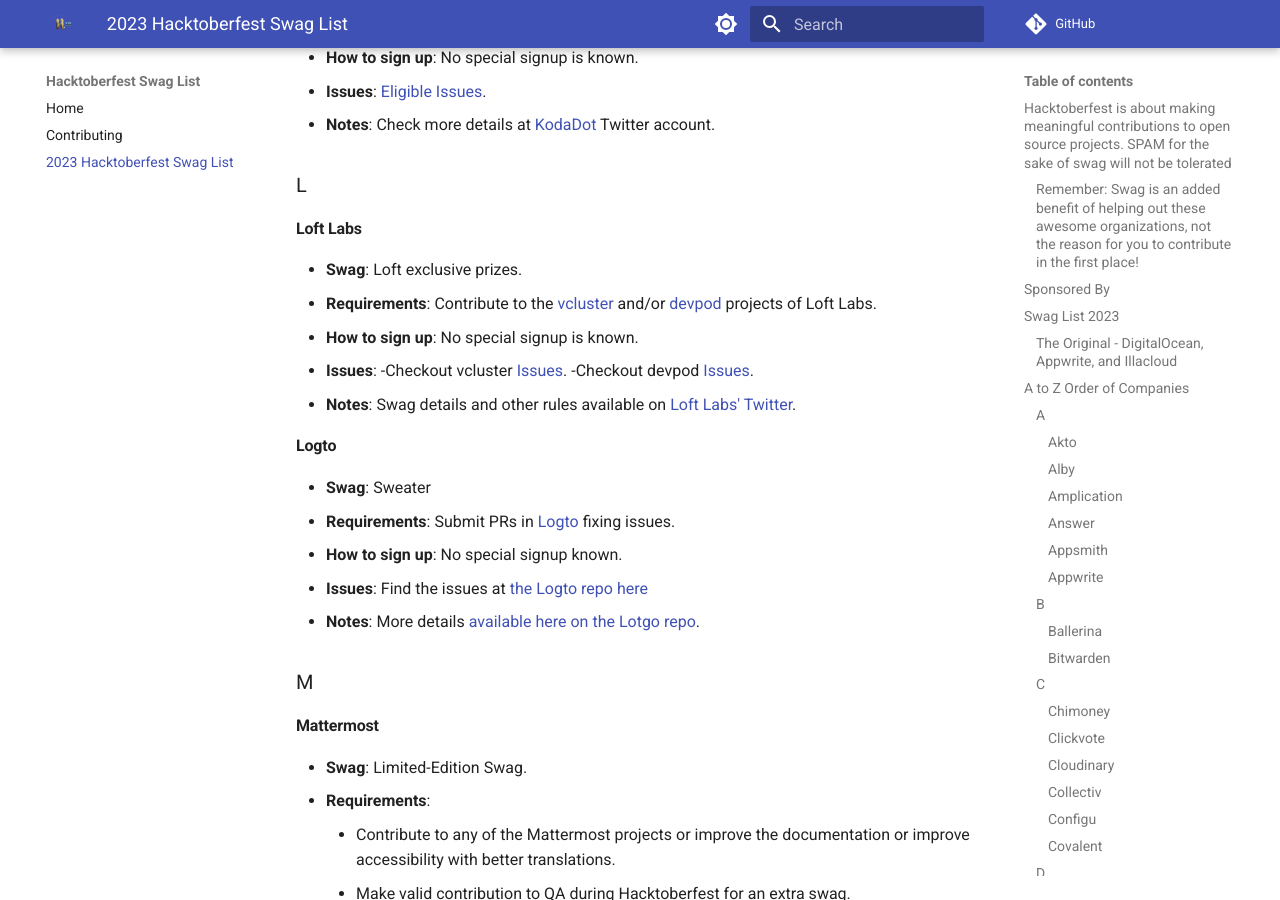
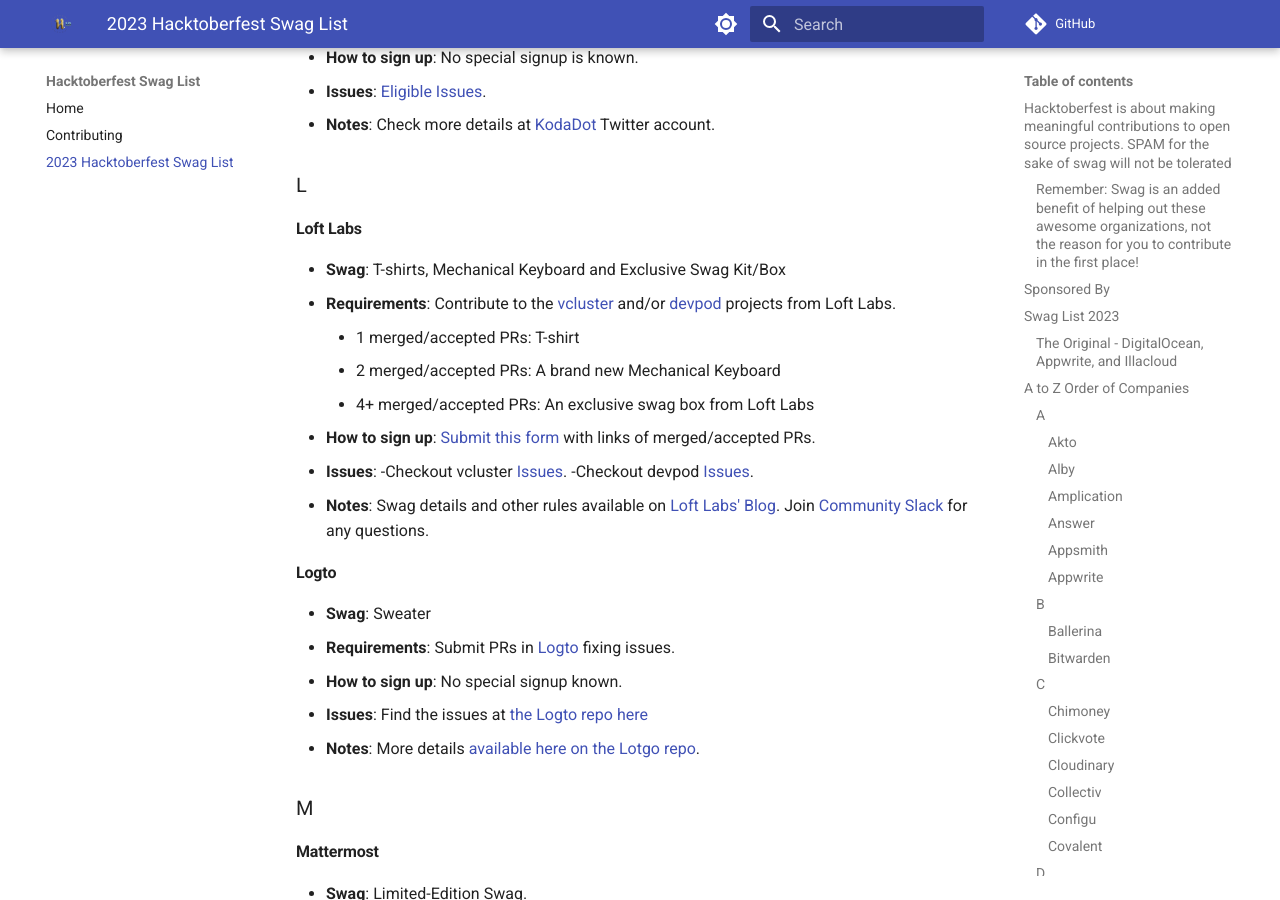
Before and after one commit to crweiner/hacktoberfest-swag-list, an MkDocs documentation site: the page built from docs/list.md, in a window 1280 px wide and 900 px high, scrolled down 11296 px. Built offline with MkDocs 1.6.1 and Material for MkDocs 9.7.7, drawn with Linux system fonts in a browser that asks for light colours; plug-ins that fetch from the network failed and are left out; comment, search, counter and statistics services are not loaded.

Commit message:
Update Loft Labs

```diff
--- a/docs/list.md
+++ b/docs/list.md
@@ -368,13 +368,16 @@
 
 #### **Loft Labs**
 
-- **Swag**: Loft exclusive prizes.
-- **Requirements**: Contribute to the [vcluster](https://github.com/loft-sh/vcluster) and/or [devpod](https://github.com/loft-sh/devpod) projects of Loft Labs.
-- **How to sign up**: No special signup is known.
+- **Swag**: T-shirts, Mechanical Keyboard and Exclusive Swag Kit/Box
+- **Requirements**: Contribute to the [vcluster](https://github.com/loft-sh/vcluster) and/or [devpod](https://github.com/loft-sh/devpod) projects from Loft Labs.
+    - 1 merged/accepted PRs: T-shirt
+    - 2 merged/accepted PRs: A brand new Mechanical Keyboard
+    - 4+ merged/accepted PRs: An exclusive swag box from Loft Labs
+- **How to sign up**: [Submit this form](https://forms.gle/DubCAEBQcHRuWuraA) with links of merged/accepted PRs.
 - **Issues**:
     -Checkout vcluster [Issues](https://github.com/loft-sh/vcluster/issues).
     -Checkout devpod [Issues](https://github.com/loft-sh/devpod/issues).
-- **Notes**: Swag details and other rules available on [Loft Labs' Twitter](https://twitter.com/loft_sh/status/1710331345526800719).
+- **Notes**: Swag details and other rules available on [Loft Labs' Blog](https://loft.sh/blog/celebrating-the-spirit-of-hacktoberfest-at-loft/?utm_medium=reader&utm_source=hacktoberfest-list). Join [Community Slack](https://slack.loft.sh/) for any questions.
 
 #### **Logto**
 
```
